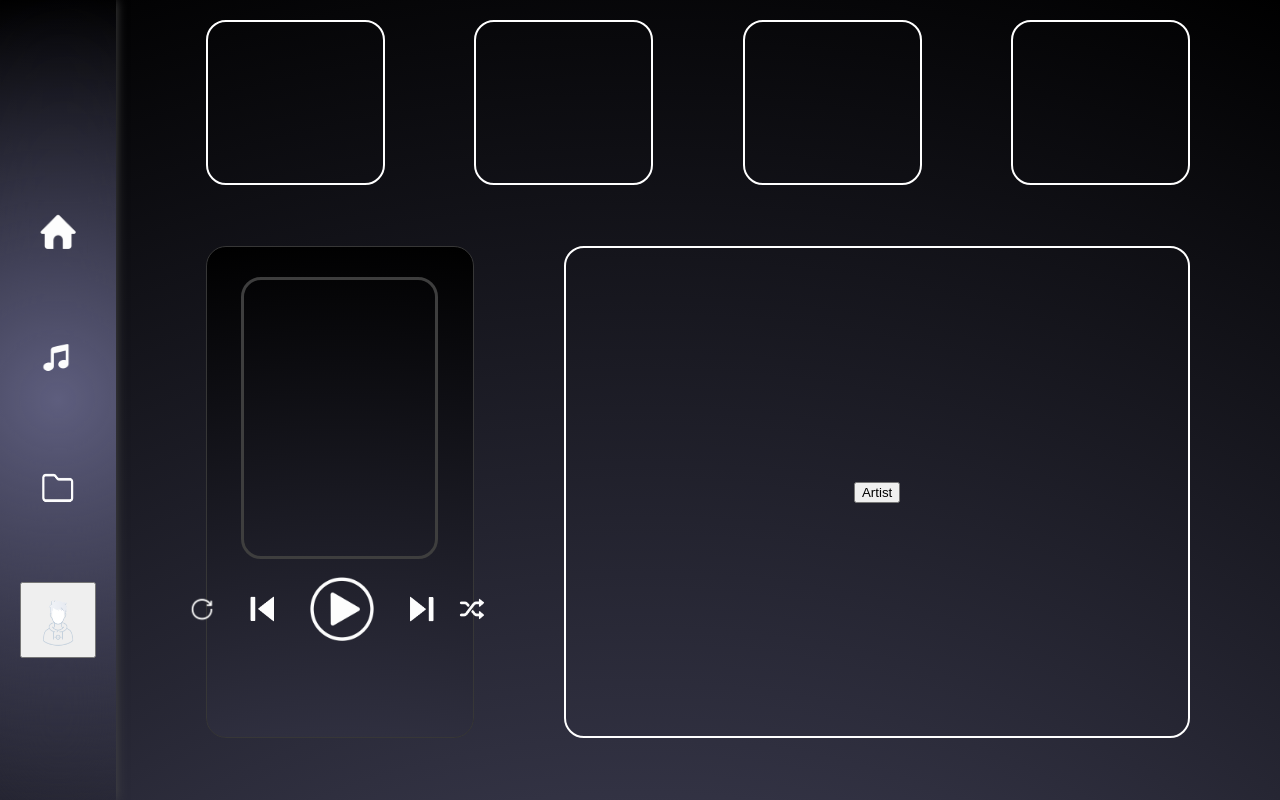
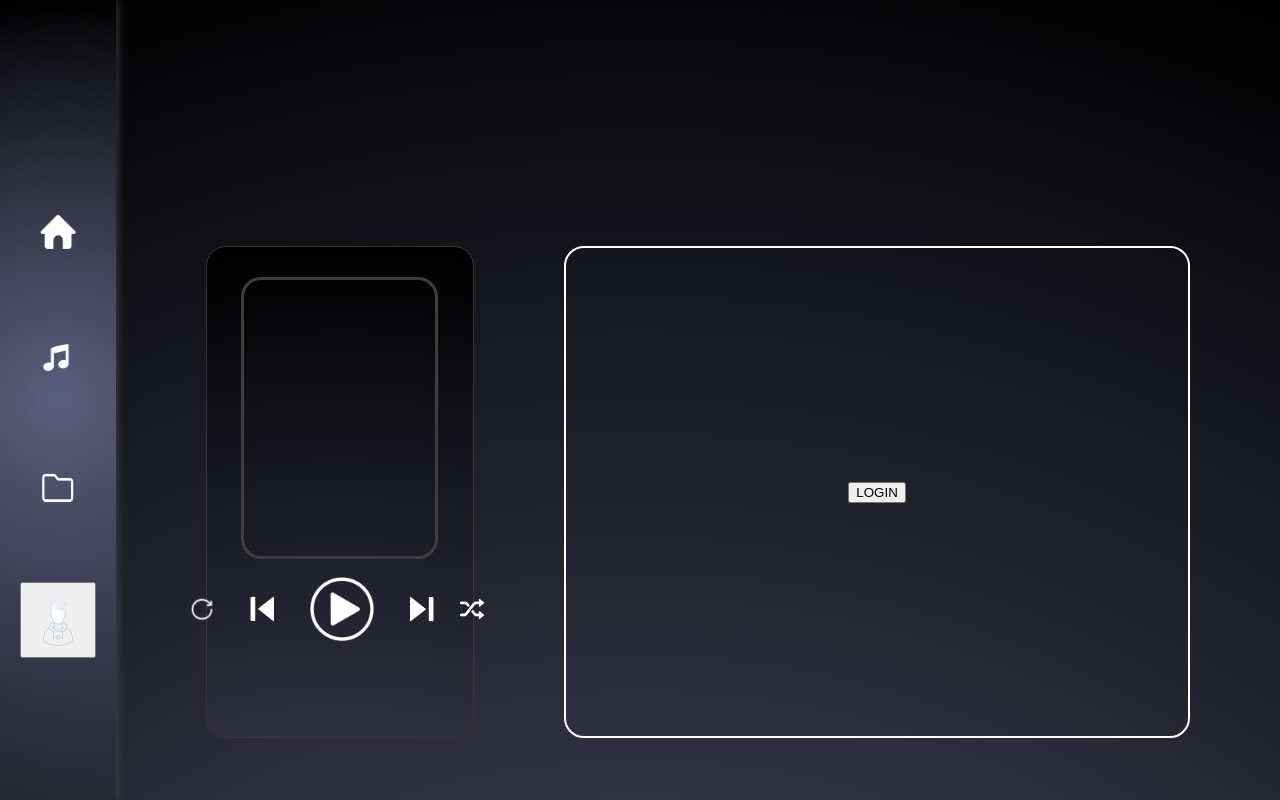
Before and after one commit to Manavk2004/Music-App-w-Server, a React (Vite) app in the folder MusicApp/: page /home in a window 1280 px wide. Built offline with nearby package versions, Linux system fonts and the light colour scheme; a web font is replaced by a local one.

Commit message:
Fidget Image Rendering

```diff
--- a/MusicApp/src/css/homepage.css
+++ b/MusicApp/src/css/homepage.css
@@ -249,10 +249,18 @@ body{
 
 .fidgets{
   border-radius: 20px;
+  width: 304.604px;
+  height: 285.23px;
+}
+
+.fidget-image{
+  width: 100%;
+  height: 100%;
+  border-radius: 20px;
 }
 
 #fidget1{
-  border: 2px solid white;
+  /* border: 2px solid white; */
   grid-column: 2 / 4;
   grid-row: 1 / 4;
   margin-top: 20px;
@@ -261,7 +269,7 @@ body{
 }
 
 #fidget2{
-  border: 2px solid white;
+  /* border: 2px solid white; */
   grid-column: 5 / 7;
   grid-row: 1 / 4;
   margin-top: 20px;
@@ -270,7 +278,7 @@ body{
 }
 
 #fidget3{
-  border: 2px solid white;
+  /* border: 2px solid white; */
   grid-column: 8 / 10;
   grid-row: 1 / 4;
   margin-top: 20px;
@@ -279,13 +287,16 @@ body{
 }
 
 #fidget4{
-  border: 2px solid white;
+  /* border: 2px solid white; */
   grid-column: 11 / 13;
   grid-row: 1 / 4;
   margin-top: 20px;
   animation: slideFromTop 2.2s ease-out forwards
 
 }
+
+
+
 
 
 
--- a/MusicApp/src/pages/homepage.jsx
+++ b/MusicApp/src/pages/homepage.jsx
@@ -41,6 +41,8 @@ export default function homePage(){
     }, [recentlyPlayed])
 
 
+
+
     //URL CHANGES:
 
     const handleLogin = () => {
@@ -66,7 +68,7 @@ export default function homePage(){
         setClicked(() => true)
     }
 
-    const recentyPlayedFunc = () =>{
+    const recentlyPlayedFunc = () =>{
         fetch('http://127.0.0.1:3001/recently-played', {
             method: "GET",
             credentials: 'include',
@@ -89,6 +91,15 @@ export default function homePage(){
         )
     }
 
+
+    //Functions
+
+    function loadImages(){
+        const randomInt = Math.floor(Math.random()* 20) + 1
+        console.log("Load Images", recentlyPlayed)
+        return recentlyPlayed[randomInt].url
+    }
+
     return(
         <>
             <div id="background">
@@ -104,18 +115,22 @@ export default function homePage(){
                 </div>
 
                 <div id="body-container">
+                    {clicked && recentlyPlayed.length === 20 &&
+                        <>
                             <div className="fidgets" id="fidget1">
-
+                                <img className="fidget-image" src={loadImages()} />
                             </div>
                             <div className="fidgets" id="fidget2">
-
+                                <img className="fidget-image" src={loadImages()} />
                             </div>
                             <div className="fidgets" id="fidget3">
-
+                                <img className="fidget-image" src={loadImages()} />
                             </div>
                             <div className="fidgets" id="fidget4">
-
+                                <img className="fidget-image" src={loadImages()} />
                             </div>
+                        </>
+                    }
                     <div id="mp3-container1">
                         <div id="mp3-photo-1">
                         </div>
@@ -129,11 +144,11 @@ export default function homePage(){
                         </div>
                     </div>
                     <div id="chat-bot">
-                        <button onClick={handleArtist}>Artist</button>
+                        {!clicked &&
+                            <button onClick={() => {recentlyPlayedFunc(); handleArtist()}}>LOGIN</button>
+                        }
                         {clicked &&
                             <div>
-                                <a href={linkImage[1]}><img id="recommendation-image" src={linkImage[0]} /></a>
-                                <button onClick={recentyPlayedFunc}>Next</button>
                             </div>
                         }
                     </div>
```
Lines whose indentation alone changed are shown as unchanged.
